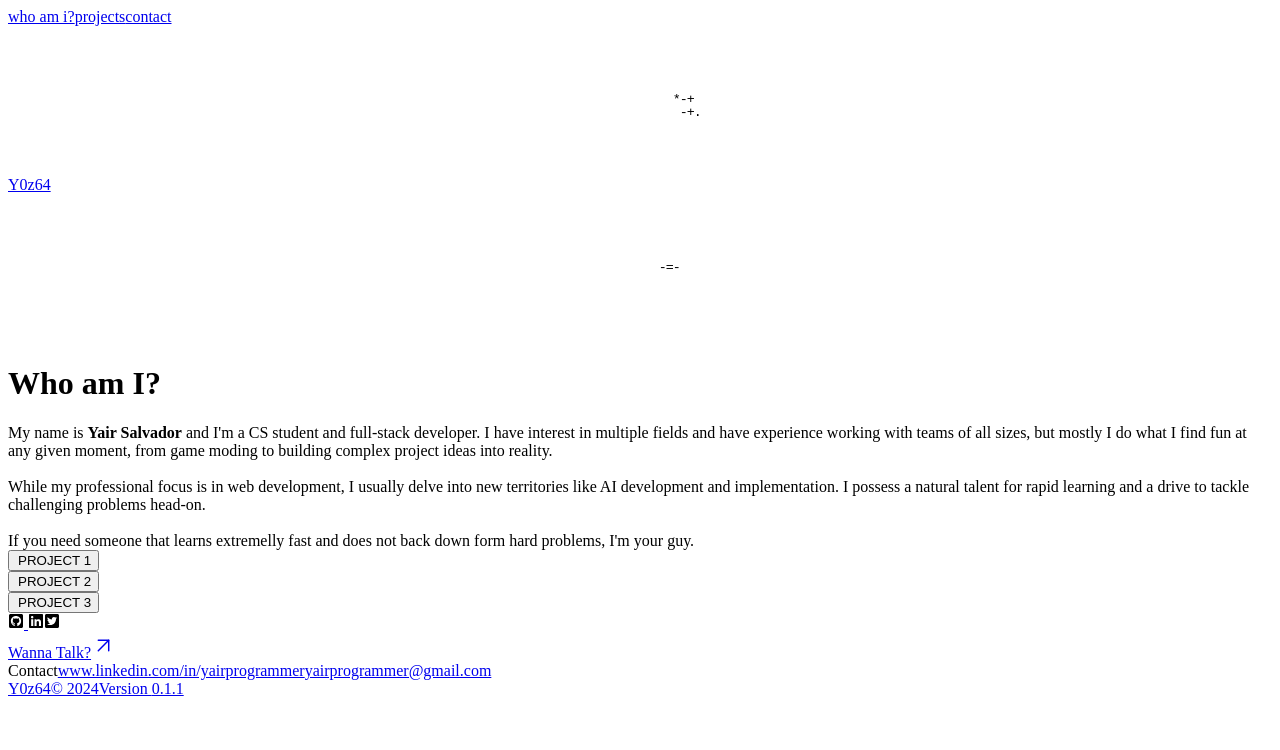
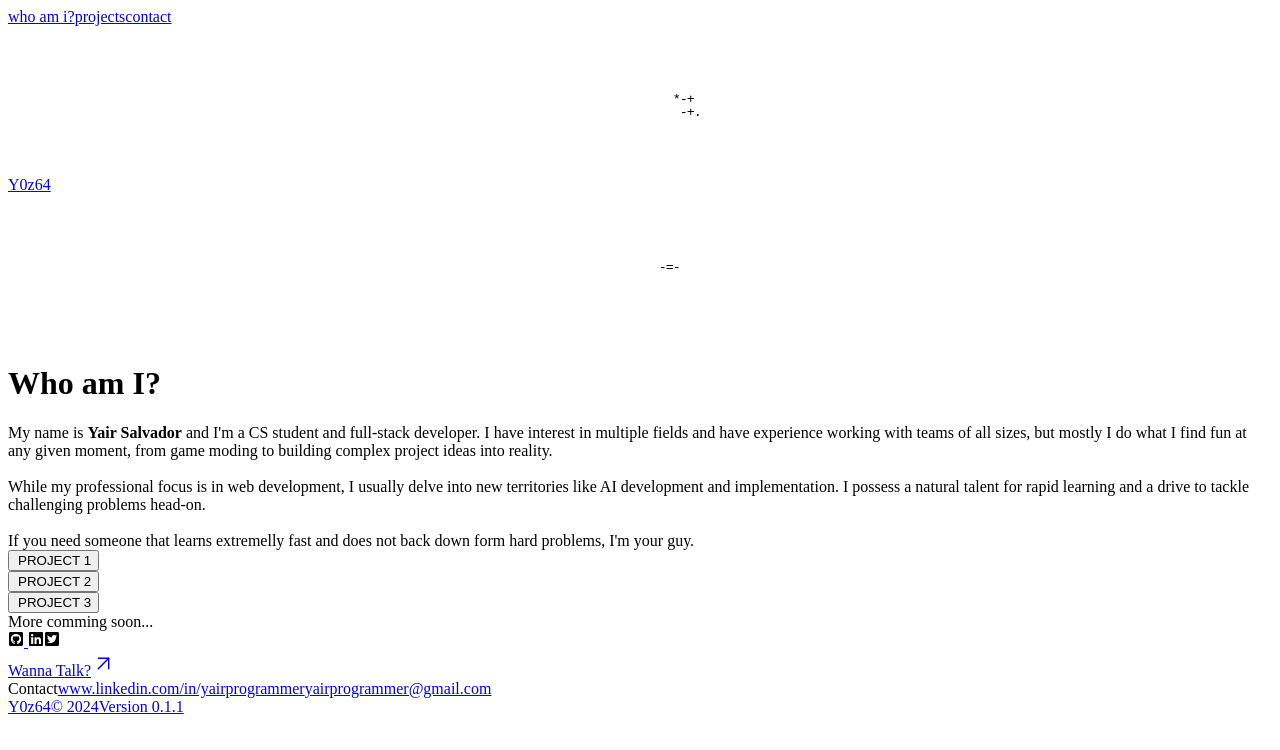
Before and after one commit to Y0z64/Y0z64.github.io, a React (Vite) app: page / in a window 1280 px wide. Shown: the top 750 px of the page. Built offline with nearby package versions, Linux system fonts and the light colour scheme; the HTML template or start-up script is replaced by a standard one.

Commit message:
Added project disclaimer

```diff
--- a/src/components/complex/AboutMe.tsx
+++ b/src/components/complex/AboutMe.tsx
@@ -6,7 +6,7 @@ export default function AboutMe() {
   return (
     <div
       id="whoami"
-      className="flex h-fit min-h-[36.25rem] w-screen snap-center items-center justify-center lg:h-screen"
+      className="flex max-h-screen h-fit min-h-[36.25rem] w-screen snap-center items-center justify-center lg:h-screen"
     >
       {/* 3d object */}
       <div className="invisible absolute flex h-full w-full items-center justify-center p-6 xl:visible xl:relative">
--- a/src/components/complex/Projects.tsx
+++ b/src/components/complex/Projects.tsx
@@ -45,7 +45,7 @@ export default function Projects() {
         { "snap-center": !isOpen, "": isOpen },
       )}
     >
-      <div className="flex h-fit min-h-[31.25rem] w-full flex-col px-4">
+      <div className="flex h-fit w-full flex-col px-4">
         {projects.map((project, index) => (
           <ProjectButton
             key={index}
@@ -55,6 +55,9 @@ export default function Projects() {
           />
         ))}
       </div>
+      {projects.length <= 3 && (
+        <div className="flex h-fit w-full font-geistMono tracking-wide justify-center items-center text-lg text-white">More comming soon...</div>
+      )}
     </div>
   );
 }
```
